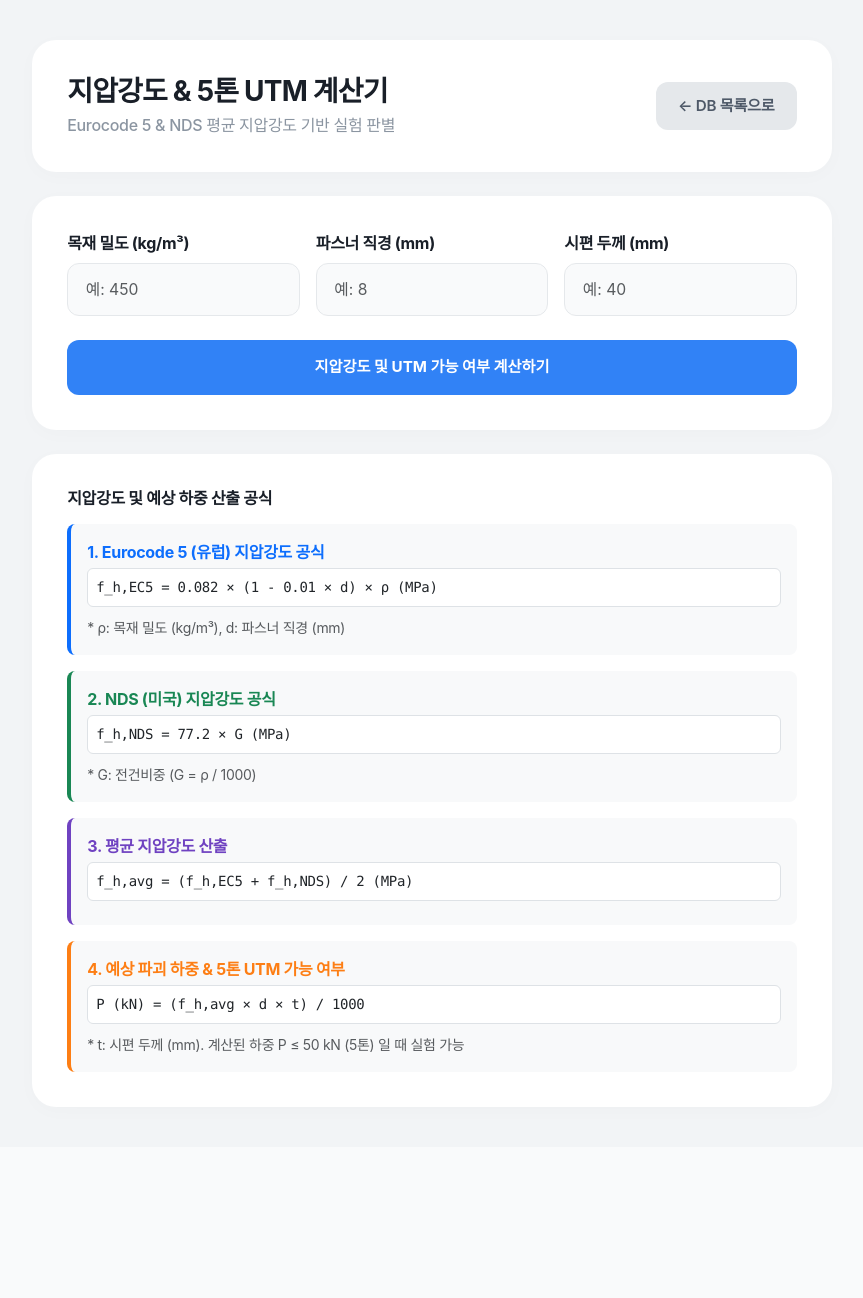
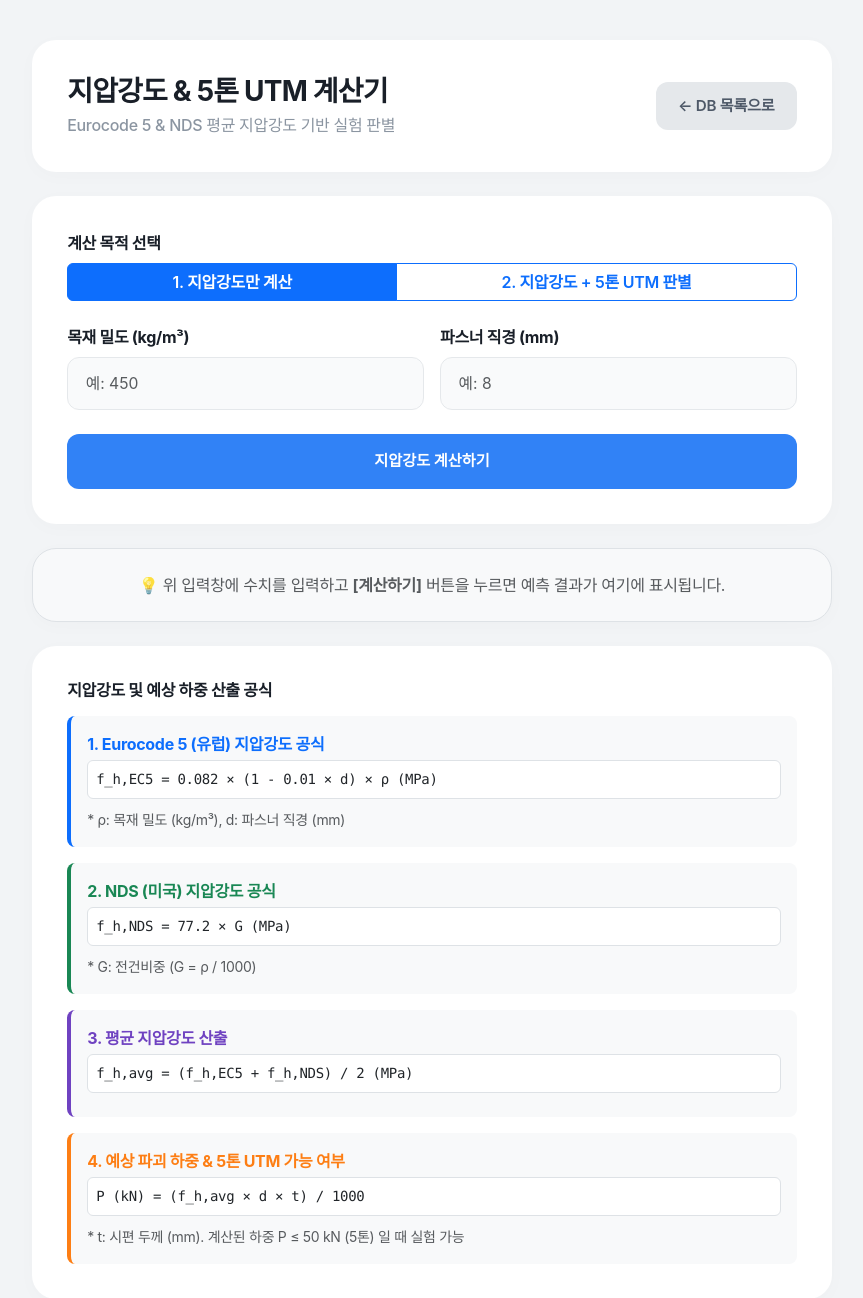
Before and after one commit to lcw1970/wood_data, a Spring Boot app: page /calculator in a window 1280 px wide. Shown: the top 1298 px of the page, without its empty margins (208-1071 px from the left). Before the commit the page ends 1072 px from the top, so only its background shows below. Run offline with Spring Boot 4, Linux system fonts and the light colour scheme; some web fonts are replaced.

Commit message:
계산기 ui,계산식 선택 가능 기능

```diff
--- a/src/main/java/menu/datat/controller/WoodController.java
+++ b/src/main/java/menu/datat/controller/WoodController.java
@@ -73,7 +73,7 @@
     @PostMapping("/calculator")
     public String calculate(@RequestParam("density") double density,
                             @RequestParam("diameter") double diameter,
-                            @RequestParam("thickness") double thickness,
+                            @RequestParam(value = "thickness", required = false) Double thickness,
                             Model model) {
 
         // ① Eurocode 5 기준 지압강도 (MPa)
@@ -86,18 +86,27 @@
         // ③ 두 기준의 평균 지압강도 (MPa)
         double fhAvg = (fhEc5 + fhNds) / 2.0;
 
-        // ④ 예상 파괴 하중 P (kN) = (fh_avg * d * t) / 1000
-        double maxLoadKn = (fhAvg * diameter * thickness) / 1000.0;
+        Map<String, Object> result = new HashMap<>();
+        // 입력 조건도 결과 카드에 표기하기 위해 포함
+        result.put("density", density);
+        result.put("diameter", diameter);
+        result.put("thickness", thickness);
 
-        // ⑤ 5톤 UTM (50 kN) 용량 초과 여부 판단
-        boolean isPossible = maxLoadKn <= 50.0;
-
-        Map<String, Object> result = new HashMap<>();
         result.put("fhEc5", Math.round(fhEc5 * 100.0) / 100.0);
         result.put("fhNds", Math.round(fhNds * 100.0) / 100.0);
         result.put("fhAvg", Math.round(fhAvg * 100.0) / 100.0);
-        result.put("maxLoadKn", Math.round(maxLoadKn * 100.0) / 100.0);
-        result.put("isPossible", isPossible);
+
+        // ④ thickness 값이 전달된 경우에만 (UTM 모드) 하중 및 실험 가능 여부 계산
+        if (thickness != null && thickness > 0) {
+            double maxLoadKn = (fhAvg * diameter * thickness) / 1000.0;
+            boolean isPossible = maxLoadKn <= 50.0;
+
+            result.put("maxLoadKn", Math.round(maxLoadKn * 100.0) / 100.0);
+            result.put("isPossible", isPossible);
+        } else {
+            result.put("maxLoadKn", null);
+            result.put("isPossible", null);
+        }
 
         model.addAttribute("result", result);
         return "calculator";
--- a/src/main/resources/templates/calculator.html
+++ b/src/main/resources/templates/calculator.html
@@ -18,6 +18,27 @@
             border-left: 4px solid #0d6efd;
             border-radius: 8px;
             padding: 16px;
+        }
+
+        /* 새로 계산 시 결과창 강조 애니메이션 */
+        @keyframes resultHighlight {
+            0% {
+                transform: translateY(10px);
+                opacity: 0;
+                box-shadow: 0 0 0 rgba(13, 110, 253, 0);
+            }
+            50% {
+                box-shadow: 0 0 20px rgba(13, 110, 253, 0.3);
+            }
+            100% {
+                transform: translateY(0);
+                opacity: 1;
+                box-shadow: 0 4px 12px rgba(0, 0, 0, 0.05);
+            }
+        }
+
+        .result-animated {
+            animation: resultHighlight 0.5s ease-out forwards;
         }
 
         /* 모바일 반응형 커스텀 스타일 */
@@ -72,71 +93,101 @@
     <!-- 계산기 폼 카드 -->
     <div class="toss-card">
         <form th:action="@{/calculator}" method="post">
+
+            <!-- 계산 목적 선택 -->
+            <div class="mb-4">
+                <label class="form-label fw-bold d-block mb-2">계산 목적 선택</label>
+                <div class="btn-group w-100" role="group" aria-label="계산 모드 선택">
+                    <input type="radio" class="btn-check" name="calcMode" id="modeStrength" value="STRENGTH" checked onchange="toggleCalcMode()">
+                    <label class="btn btn-outline-primary py-2.5 fw-semibold" for="modeStrength">1. 지압강도만 계산</label>
+
+                    <input type="radio" class="btn-check" name="calcMode" id="modeUtm" value="UTM" onchange="toggleCalcMode()">
+                    <label class="btn btn-outline-primary py-2.5 fw-semibold" for="modeUtm">2. 지압강도 + 5톤 UTM 판별</label>
+                </div>
+            </div>
+
+            <!-- 입력 필드 영역 -->
             <div class="row g-3 mb-4">
-                <div class="col-12 col-md-4">
+                <div class="col-12 col-md-6" id="densityCol">
                     <label for="density" class="form-label fw-bold d-block mb-2">목재 밀도 (kg/m³)</label>
                     <input type="number" step="0.1" id="density" name="density" class="form-control form-control-toss w-100" placeholder="예: 450" required>
                 </div>
-                <div class="col-12 col-md-4">
+
+                <div class="col-12 col-md-6" id="diameterCol">
                     <label for="diameter" class="form-label fw-bold d-block mb-2">파스너 직경 (mm)</label>
                     <input type="number" step="0.1" id="diameter" name="diameter" class="form-control form-control-toss w-100" placeholder="예: 8" required>
                 </div>
-                <div class="col-12 col-md-4">
+
+                <!-- 시편 두께 -->
+                <div class="col-12 col-md-12" id="thicknessCol" style="display: none;">
                     <label for="thickness" class="form-label fw-bold d-block mb-2">시편 두께 (mm)</label>
-                    <input type="number" step="0.1" id="thickness" name="thickness" class="form-control form-control-toss w-100" placeholder="예: 40" required>
+                    <input type="number" step="0.1" id="thickness" name="thickness" class="form-control form-control-toss w-100" placeholder="예: 40">
                 </div>
             </div>
 
-            <button type="submit" class="btn-toss-primary btn-mobile-full w-100 py-3 fw-bold">
-                지압강도 및 UTM 가능 여부 계산하기
+            <button type="submit" id="submitBtn" class="btn-toss-primary btn-mobile-full w-100 py-3 fw-bold">
+                지압강도 계산하기
             </button>
         </form>
     </div>
 
-    <!-- 계산 결과 및 5톤 UTM 시각화 게이지 카드 -->
-    <div th:if="${result != null}" class="toss-card border-primary mb-4">
-        <h3 class="fw-bold mb-3 fs-5 fs-md-4">계산 결과 및 판별</h3>
+    <!-- 1. 처음 들어왔을 때 안내 문구 상자 (결과가 없을 때) -->
+    <div th:if="${result == null}" class="toss-card text-center py-4 bg-light border border-dashed">
+        <div class="text-muted fs-6">
+            💡 위 입력창에 수치를 입력하고 <strong>[계산하기]</strong> 버튼을 누르면 예측 결과가 여기에 표시됩니다.
+        </div>
+    </div>
+
+    <!-- 2. 계산 결과 카드 (결과가 있을 때만 강조 표시) -->
+    <div th:if="${result != null}" id="resultCard" class="toss-card border-primary mb-4 result-animated">
+        <div class="d-flex flex-column flex-md-row justify-content-between align-items-start align-items-md-center mb-3 pb-2 border-bottom">
+            <h3 class="fw-bold fs-5 fs-md-4 mb-2 mb-md-0">계산 결과 및 판별</h3>
+            <!-- 입력 조건 요약 태그 -->
+            <div class="badge bg-primary-subtle text-primary border border-primary-subtle px-3 py-2 fs-6">
+                입력 조건: 밀도 <span th:text="${result['density']}"></span> kg/m³ |
+                직경 <span th:text="${result['diameter']}"></span> mm
+                <span th:if="${result['thickness'] != null}"> | 두께 <span th:text="${result['thickness']}"></span> mm</span>
+            </div>
+        </div>
 
         <!-- 강도 수치 카드 목록 -->
         <div class="row g-3 mb-4">
             <div class="col-12 col-md-4">
                 <div class="p-3 rounded-3 text-center" style="background-color: #f8f9fa; border: 1px solid #dee2e6;">
                     <div class="text-muted mb-1 small">Eurocode 5 강도</div>
-                    <div class="fs-5 fw-bold text-dark" th:text="${result.fhEc5 + ' MPa'}"></div>
+                    <div class="fs-5 fw-bold text-dark" th:text="${result['fhEc5'] + ' MPa'}"></div>
                 </div>
             </div>
             <div class="col-12 col-md-4">
                 <div class="p-3 rounded-3 text-center" style="background-color: #f8f9fa; border: 1px solid #dee2e6;">
                     <div class="text-muted mb-1 small">NDS 강도</div>
-                    <div class="fs-5 fw-bold text-dark" th:text="${result.fhNds + ' MPa'}"></div>
+                    <div class="fs-5 fw-bold text-dark" th:text="${result['fhNds'] + ' MPa'}"></div>
                 </div>
             </div>
             <div class="col-12 col-md-4">
                 <div class="p-3 rounded-3 text-center" style="background-color: #f8f9fa; border: 1px solid #dee2e6;">
                     <div class="text-muted mb-1 small">평균 지압강도</div>
-                    <div class="fs-5 fw-bold text-primary" th:text="${result.fhAvg + ' MPa'}"></div>
+                    <div class="fs-5 fw-bold text-primary" th:text="${result['fhAvg'] + ' MPa'}"></div>
                 </div>
             </div>
         </div>
 
         <!-- 5톤 UTM 하중 여유율 게이지 바 섹션 -->
-        <div class="p-3 p-md-4 rounded-3 border" style="background-color: #f8f9fa;">
+        <div th:if="${result['maxLoadKn'] != null and result['maxLoadKn'] > 0}" class="p-3 p-md-4 rounded-3 border" style="background-color: #f8f9fa;">
             <div class="d-flex justify-content-between align-items-center mb-2">
                 <span class="fw-bold fs-6 text-dark">5톤 UTM 하중 여유율</span>
-                <!-- 상태 배지 -->
                 <span class="badge rounded-pill px-3 py-2 fs-6"
-                      th:style="${result.maxLoadKn <= 40 ? 'background-color: #d1fae5; color: #047857;' : (result.maxLoadKn <= 50 ? 'background-color: #fef3c7; color: #b45309;' : 'background-color: #fee2e2; color: #b91c1c;')}">
-                    <span th:if="${result.maxLoadKn <= 40}">✅ 실험 가능</span>
-                    <span th:if="${result.maxLoadKn > 40 and result.maxLoadKn <= 50}">⚠️ 주의 (용량 80% 초과)</span>
-                    <span th:if="${result.maxLoadKn > 50}">❌ 실험 불가 (용량 초과)</span>
+                      th:style="${result['maxLoadKn'] <= 40 ? 'background-color: #d1fae5; color: #047857;' : (result['maxLoadKn'] <= 50 ? 'background-color: #fef3c7; color: #b45309;' : 'background-color: #fee2e2; color: #b91c1c;')}">
+                    <span th:if="${result['maxLoadKn'] <= 40}">✅ 실험 가능</span>
+                    <span th:if="${result['maxLoadKn'] > 40 and result['maxLoadKn'] <= 50}">⚠️ 주의 (용량 80% 초과)</span>
+                    <span th:if="${result['maxLoadKn'] > 50}">❌ 실험 불가 (용량 초과)</span>
                 </span>
             </div>
 
-            <!-- 게이지 트랙 및 막대 (인라인 스타일 직접 지정으로 확실한 출력 보장) -->
+            <!-- 게이지 트랙 및 막대 -->
             <div style="position: relative; width: 100%; height: 22px; background-color: #e9ecef; border-radius: 11px; overflow: hidden; margin-top: 10px; margin-bottom: 6px; border: 1px solid #ced4da;">
-                <div th:style="|width: ${result.maxLoadKn >= 50 ? 100 : (result.maxLoadKn / 50.0 * 100)}%; background-color: ${result.maxLoadKn <= 40 ? '#10b981' : (result.maxLoadKn <= 50 ? '#f59e0b' : '#ef4444')}; height: 100%; transition: width 0.5s ease;|">
+                <div th:style="|width: ${result['maxLoadKn'] >= 50 ? 100 : (result['maxLoadKn'] / 50.0 * 100)}%; background-color: ${result['maxLoadKn'] <= 40 ? '#10b981' : (result['maxLoadKn'] <= 50 ? '#f59e0b' : '#ef4444')}; height: 100%; transition: width 0.5s ease;|">
                 </div>
-                <!-- 80% (40 kN) 주의 임계선 -->
                 <div style="position: absolute; top: 0; bottom: 0; left: 80%; width: 2px; background-color: #6c757d; z-index: 2;" title="주의 임계치 (40 kN)"></div>
             </div>
 
@@ -147,10 +198,10 @@
                 <span>50 kN (100% 한계)</span>
             </div>
 
-            <!-- 하중 수치 및 퍼센트 상세 -->
+            <!-- 하중 수치 상세 -->
             <div class="text-end text-secondary fs-6">
-                예상 파괴 하중: <strong class="text-dark fs-5" th:text="${result.maxLoadKn + ' kN'}">0.0 kN</strong> / 50.0 kN
-                (<span class="fw-semibold text-primary" th:text="${#numbers.formatDecimal(result.maxLoadKn / 50.0 * 100, 1, 1) + '%'}">0.0%</span>)
+                예상 파괴 하중: <strong class="text-dark fs-5" th:text="${result['maxLoadKn'] + ' kN'}">0.0 kN</strong> / 50.0 kN
+                (<span class="fw-semibold text-primary" th:text="${#numbers.formatDecimal(result['maxLoadKn'] / 50.0 * 100, 1, 1) + '%'}">0.0%</span>)
             </div>
         </div>
     </div>
@@ -184,5 +235,47 @@
 
 </div>
 
+<!-- 모드 전환 및 스크롤 처리 스크립트 -->
+<script>
+    function toggleCalcMode() {
+        const isUtm = document.getElementById('modeUtm').checked;
+        const thicknessCol = document.getElementById('thicknessCol');
+        const thicknessInput = document.getElementById('thickness');
+        const densityCol = document.getElementById('densityCol');
+        const diameterCol = document.getElementById('diameterCol');
+        const submitBtn = document.getElementById('submitBtn');
+
+        if (isUtm) {
+            densityCol.className = 'col-12 col-md-4';
+            diameterCol.className = 'col-12 col-md-4';
+            thicknessCol.className = 'col-12 col-md-4';
+
+            thicknessCol.style.display = 'block';
+            thicknessInput.disabled = false;
+            thicknessInput.required = true;
+            submitBtn.textContent = '지압강도 및 UTM 가능 여부 계산하기';
+        } else {
+            densityCol.className = 'col-12 col-md-6';
+            diameterCol.className = 'col-12 col-md-6';
+
+            thicknessCol.style.display = 'none';
+            thicknessInput.disabled = true;
+            thicknessInput.required = false;
+            thicknessInput.value = '';
+            submitBtn.textContent = '지압강도 계산하기';
+        }
+    }
+
+    document.addEventListener('DOMContentLoaded', function() {
+        toggleCalcMode();
+
+        // 계산 결과가 로드되면 결과 카드로 부드럽게 스크롤
+        const resultCard = document.getElementById('resultCard');
+        if (resultCard) {
+            resultCard.scrollIntoView({ behavior: 'smooth', block: 'nearest' });
+        }
+    });
+</script>
+
 </body>
 </html>
```
